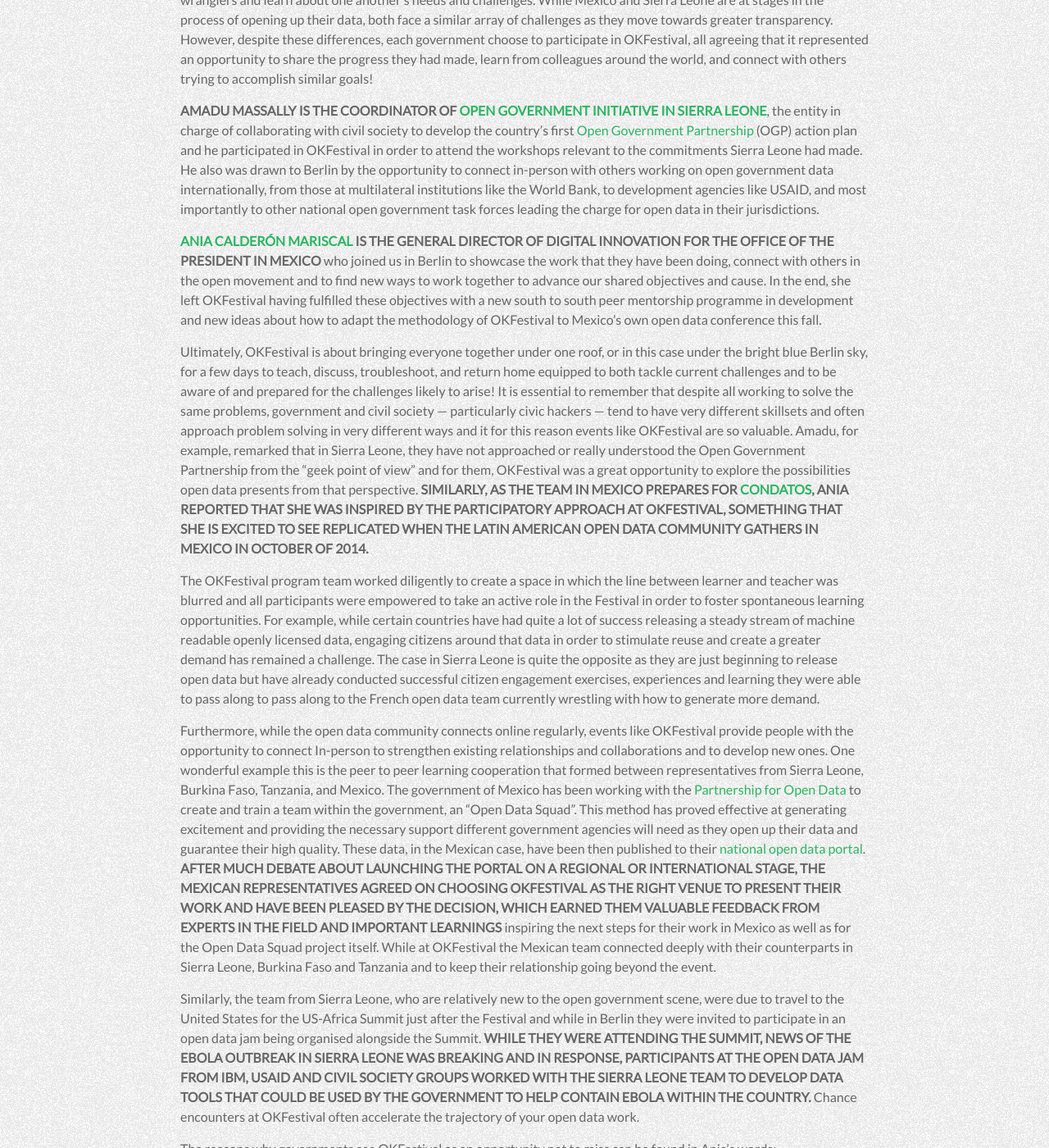
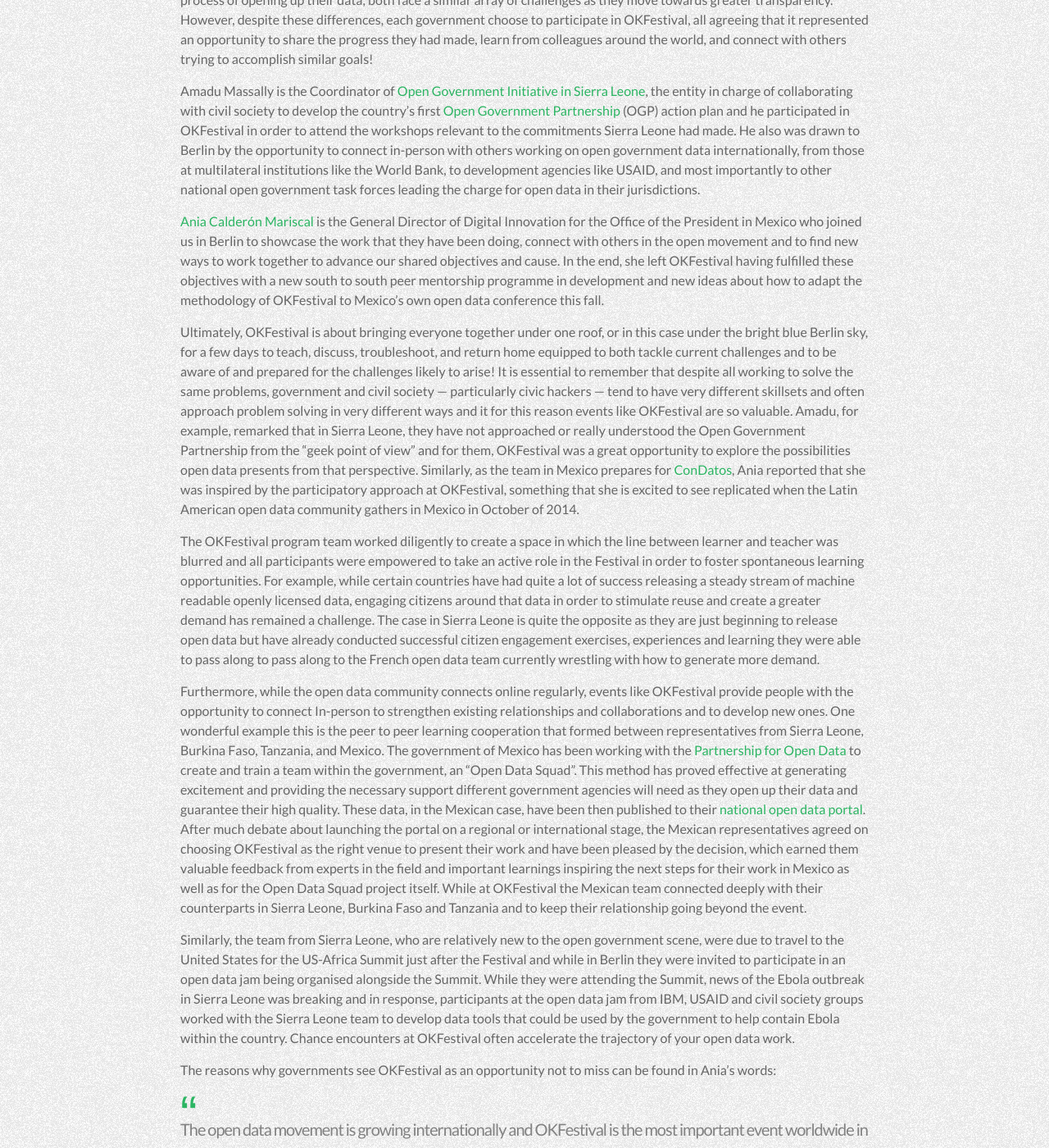
Before and after one commit to okfn/okfestival-public-report, a Jekyll site: the page built from pages/what-you-did/governments.md, in a window 1280 px wide and 1400 px high, scrolled down 1339 px. Shown: the whole window at 82% size. Built offline with Jekyll 4.4.1, drawn with Linux system fonts in a browser that asks for light colours; some web fonts are replaced; some of the changed text lies outside the part shown.

Commit message:
Update governments.md

```diff
--- a/pages/what-you-did/governments.md
+++ b/pages/what-you-did/governments.md
@@ -36,21 +36,21 @@
 
 ---
 
-**It is within governments that, over the last few years, we have seen one of the most significant uptakes of open data, with local and national governments releasing more data than ever before. However, governments and civil society alike know that releasing data on a portal is not all that is required to realize the benefits of citizen participation, economic growth and increased transparency and accountability.** OKFestival provides government representatives from across Europe, Latin America, Asia and Africa, a place to come together to share, learn and collectively push the open agenda forward. Attendees of OKFestival are eager to learn from their colleagues about everything from citizen engagement strategies to drafting open government partnership action plans to creating ownership over the open government data agenda in agencies and departments.
+It is within governments that, over the last few years, we have seen one of the most significant uptakes of open data, with local and national governments releasing more data than ever before. However, governments and civil society alike know that releasing data on a portal is not all that is required to realize the benefits of citizen participation, economic growth and increased transparency and accountability. OKFestival provides government representatives from across Europe, Latin America, Asia and Africa, a place to come together to share, learn and collectively push the open agenda forward. Attendees of OKFestival are eager to learn from their colleagues about everything from citizen engagement strategies to drafting open government partnership action plans to creating ownership over the open government data agenda in agencies and departments.
 
 Building an open data ecosystem is not dissimilar to any other online or government service — if you want it to be effective, it is essential that you understand the needs of your users (in this case, citizens) — and OKFestival provides government representatives the unique opportunity to come together with policy advocates, NGOs, hackers and data wranglers and learn about one another’s needs and challenges. While Mexico and Sierra Leone are at stages in the process of opening up their data, both face a similar array of challenges as they move towards greater transparency. However, despite these differences, each government choose to participate in OKFestival, all agreeing that it represented an opportunity to share the progress they had made, learn from colleagues around the world, and connect with others trying to accomplish similar goals!
 
-**Amadu Massally is the Coordinator of [Open Government Initiative in Sierra Leone](http://ogi.gov.sl/)**, the entity in charge of collaborating with civil society to develop the country’s first [Open Government Partnership](http://www.opengovpartnership.org/) (OGP) action plan and he participated in OKFestival in order to attend the workshops relevant to the commitments Sierra Leone had made. He also was drawn to Berlin by the opportunity to connect in-person with others working on open government data internationally, from those at multilateral institutions like the World Bank, to development agencies like USAID, and most importantly to other national open government task forces leading the charge for open data in their jurisdictions.
+Amadu Massally is the Coordinator of [Open Government Initiative in Sierra Leone](http://ogi.gov.sl/), the entity in charge of collaborating with civil society to develop the country’s first [Open Government Partnership](http://www.opengovpartnership.org/) (OGP) action plan and he participated in OKFestival in order to attend the workshops relevant to the commitments Sierra Leone had made. He also was drawn to Berlin by the opportunity to connect in-person with others working on open government data internationally, from those at multilateral institutions like the World Bank, to development agencies like USAID, and most importantly to other national open government task forces leading the charge for open data in their jurisdictions.
 
-**[Ania Calderón Mariscal](https://twitter.com/aniacalderon) is the General Director of Digital Innovation for the Office of the President in Mexico** who joined us in Berlin to showcase the work that they have been doing, connect with others in the open movement and to find new ways to work together to advance our shared objectives and cause. In the end, she left OKFestival having fulfilled these objectives with a new south to south peer mentorship programme in development and new ideas about how to adapt the methodology of OKFestival to Mexico’s own open data conference this fall.
+[Ania Calderón Mariscal](https://twitter.com/aniacalderon) is the General Director of Digital Innovation for the Office of the President in Mexico who joined us in Berlin to showcase the work that they have been doing, connect with others in the open movement and to find new ways to work together to advance our shared objectives and cause. In the end, she left OKFestival having fulfilled these objectives with a new south to south peer mentorship programme in development and new ideas about how to adapt the methodology of OKFestival to Mexico’s own open data conference this fall.
 
-Ultimately, OKFestival is about bringing everyone together under one roof, or in this case under the bright blue Berlin sky, for a few days to teach, discuss, troubleshoot, and return home equipped to both tackle current challenges and to be aware of and prepared for the challenges likely to arise! It is essential to remember that despite all working to solve the same problems, government and civil society — particularly civic hackers — tend to have very different skillsets and often approach problem solving in very different ways and it for this reason events like OKFestival are so valuable. Amadu, for example, remarked that in Sierra Leone, they have not approached or really understood the Open Government Partnership from the “geek point of view” and for them, OKFestival was a great opportunity to explore the possibilities open data presents from that perspective. **Similarly, as the team in Mexico prepares for [ConDatos](http://condatos.org/), Ania reported that she was inspired by the participatory approach at OKFestival, something that she is excited to see replicated when the Latin American open data community gathers in Mexico in October of 2014.**
+Ultimately, OKFestival is about bringing everyone together under one roof, or in this case under the bright blue Berlin sky, for a few days to teach, discuss, troubleshoot, and return home equipped to both tackle current challenges and to be aware of and prepared for the challenges likely to arise! It is essential to remember that despite all working to solve the same problems, government and civil society — particularly civic hackers — tend to have very different skillsets and often approach problem solving in very different ways and it for this reason events like OKFestival are so valuable. Amadu, for example, remarked that in Sierra Leone, they have not approached or really understood the Open Government Partnership from the “geek point of view” and for them, OKFestival was a great opportunity to explore the possibilities open data presents from that perspective. Similarly, as the team in Mexico prepares for [ConDatos](http://condatos.org/), Ania reported that she was inspired by the participatory approach at OKFestival, something that she is excited to see replicated when the Latin American open data community gathers in Mexico in October of 2014.
 
 The OKFestival program team worked diligently to create a space in which the line between learner and teacher was blurred and all participants were empowered to take an active role in the Festival in order to foster spontaneous learning opportunities. For example, while certain countries have had quite a lot of success releasing a steady stream of machine readable openly licensed data, engaging citizens around that data in order to stimulate reuse and create a greater demand has remained a challenge. The case in Sierra Leone is quite the opposite as they are just beginning to release open data but have already conducted successful citizen engagement exercises, experiences and learning they were able to pass along to pass along to the French open data team currently wrestling with how to generate more demand.
 
-Furthermore, while the open data community connects online regularly, events like OKFestival provide people with the opportunity to connect In-person to strengthen existing relationships and collaborations and to develop new ones. One wonderful example this is the peer to peer learning cooperation that formed between representatives from Sierra Leone, Burkina Faso, Tanzania, and Mexico. The government of Mexico has been working with the [Partnership for Open Data](https://twitter.com/pforOD) to create and train a team within the government, an “Open Data Squad”. This method has proved effective at generating excitement and providing the necessary support different government agencies will need as they open up their data and guarantee their high quality. These data, in the Mexican case, have been then published to their [national open data portal](http://datos.gob.mx/). **After much debate about launching the portal on a regional or international stage, the Mexican representatives agreed on choosing OKFestival as the right venue to present their work and have been pleased by the decision, which earned them valuable feedback from experts in the field and important learnings** inspiring the next steps for their work in Mexico as well as for the Open Data Squad project itself. While at OKFestival the Mexican team connected deeply with their counterparts in Sierra Leone, Burkina Faso and Tanzania and to keep their relationship going beyond the event.
+Furthermore, while the open data community connects online regularly, events like OKFestival provide people with the opportunity to connect In-person to strengthen existing relationships and collaborations and to develop new ones. One wonderful example this is the peer to peer learning cooperation that formed between representatives from Sierra Leone, Burkina Faso, Tanzania, and Mexico. The government of Mexico has been working with the [Partnership for Open Data](https://twitter.com/pforOD) to create and train a team within the government, an “Open Data Squad”. This method has proved effective at generating excitement and providing the necessary support different government agencies will need as they open up their data and guarantee their high quality. These data, in the Mexican case, have been then published to their [national open data portal](http://datos.gob.mx/). After much debate about launching the portal on a regional or international stage, the Mexican representatives agreed on choosing OKFestival as the right venue to present their work and have been pleased by the decision, which earned them valuable feedback from experts in the field and important learnings inspiring the next steps for their work in Mexico as well as for the Open Data Squad project itself. While at OKFestival the Mexican team connected deeply with their counterparts in Sierra Leone, Burkina Faso and Tanzania and to keep their relationship going beyond the event.
 
-Similarly, the team from Sierra Leone, who are relatively new to the open government scene, were due to travel to the United States for the US-Africa Summit just after the Festival and while in Berlin they were invited to participate in an open data jam being organised alongside the Summit. **While they were attending the Summit, news of the Ebola outbreak in Sierra Leone was breaking and in response, participants at the open data jam from IBM, USAID and civil society groups worked with the Sierra Leone team to develop data tools that could be used by the government to help contain Ebola within the country.** Chance encounters at OKFestival often accelerate the trajectory of your open data work.
+Similarly, the team from Sierra Leone, who are relatively new to the open government scene, were due to travel to the United States for the US-Africa Summit just after the Festival and while in Berlin they were invited to participate in an open data jam being organised alongside the Summit. While they were attending the Summit, news of the Ebola outbreak in Sierra Leone was breaking and in response, participants at the open data jam from IBM, USAID and civil society groups worked with the Sierra Leone team to develop data tools that could be used by the government to help contain Ebola within the country. Chance encounters at OKFestival often accelerate the trajectory of your open data work.
 
 The reasons why governments see OKFestival as an opportunity not to miss can be found in Ania’s words:
-> “The open data movement is growing internationally and OKFestival is the most important event worldwide in terms of diversity of both participants and open data domains. We valued it as an important opportunity to showcase our work, receive thoughtful feedback we couldn’t get otherwise, learn and connect with other movements with whom we can find ways to support each other.”
+> The open data movement is growing internationally and OKFestival is the most important event worldwide in terms of diversity of both participants and open data domains. We valued it as an important opportunity to showcase our work, receive thoughtful feedback we couldn’t get otherwise, learn and connect with other movements with whom we can find ways to support each other.
```
